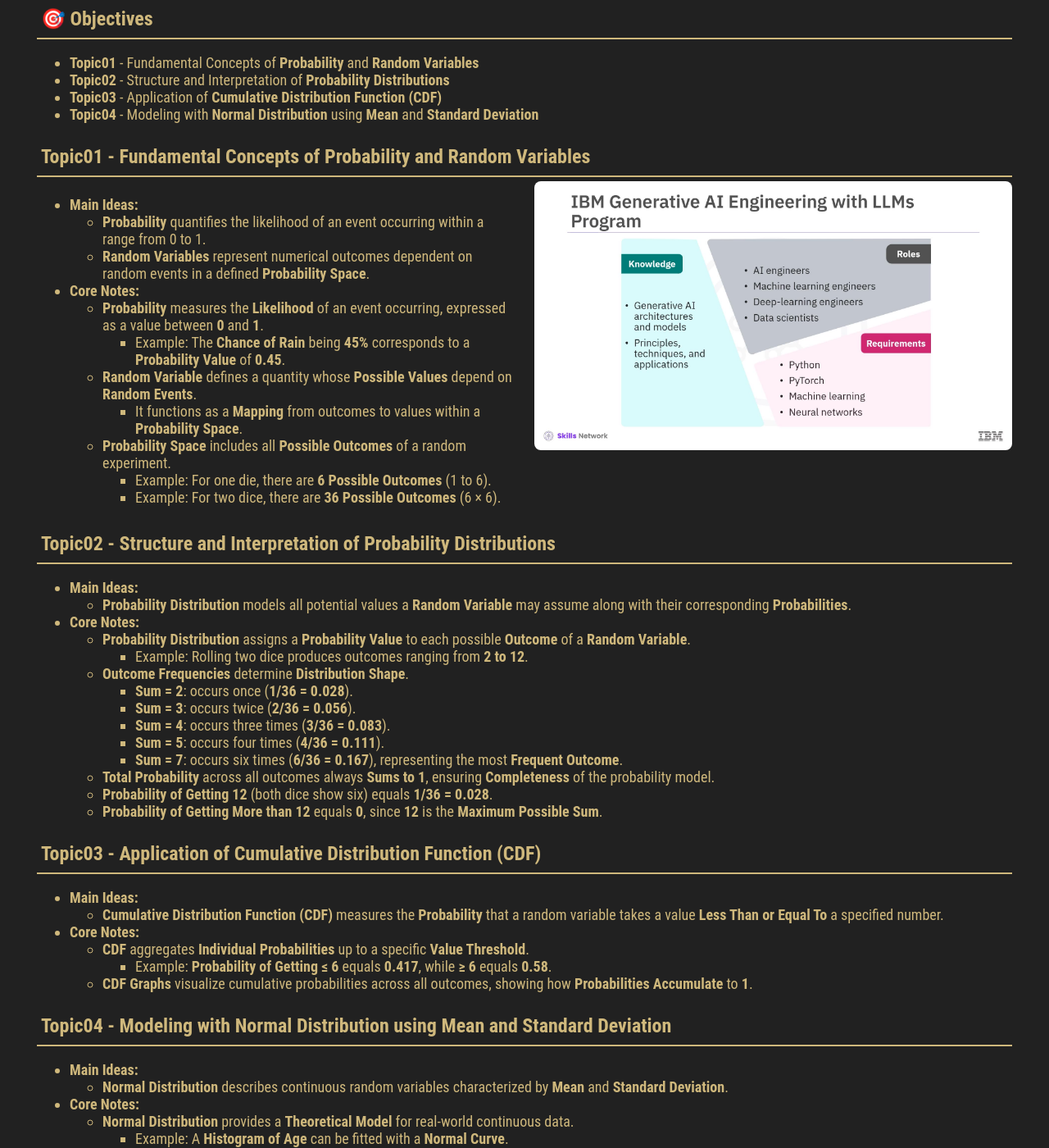
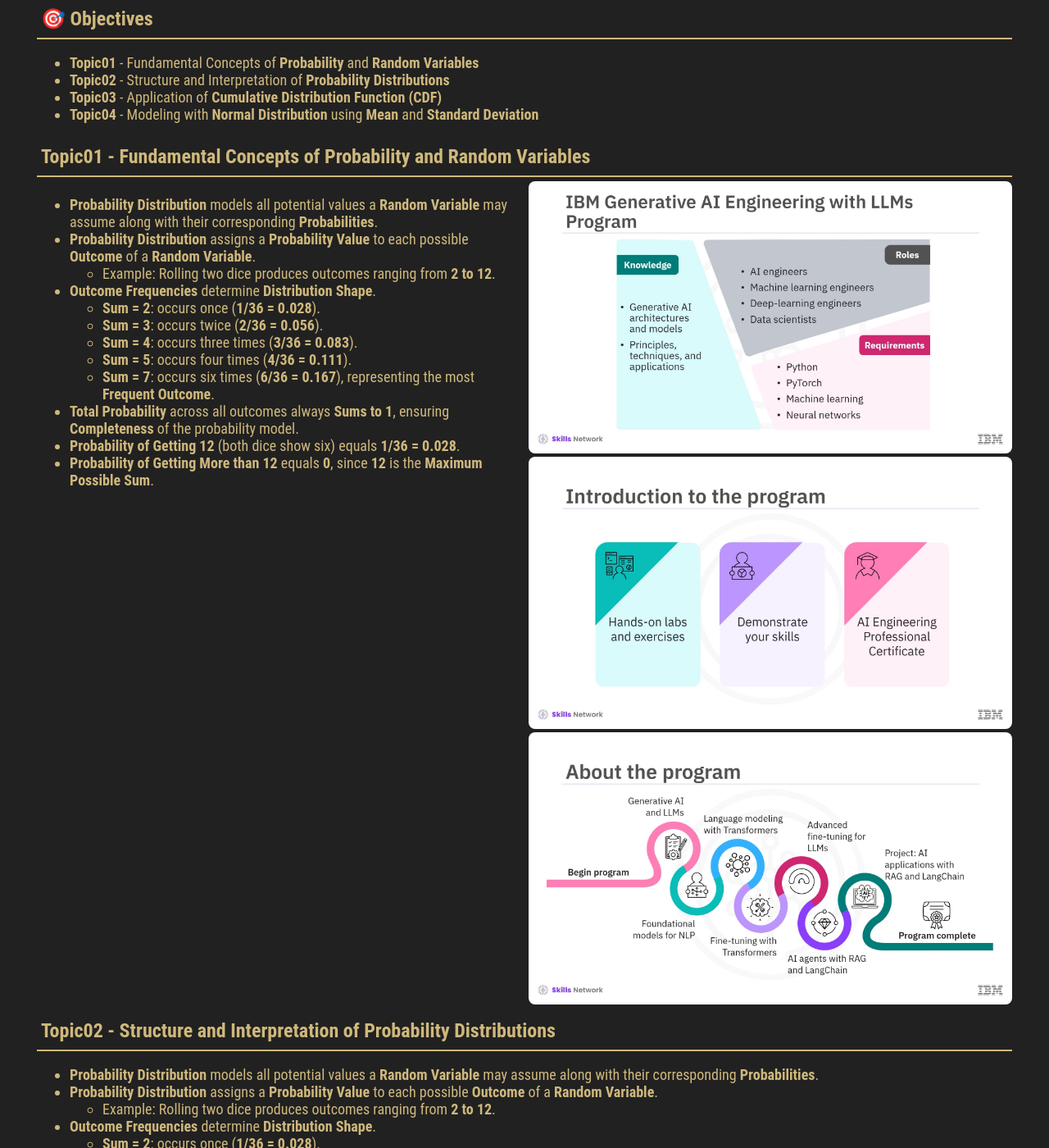
Before and after one commit to milanfx/milanfx.github.io, a Jekyll site: the page built from test.md, in a window 1280 px wide and 1400 px high, scrolled down 427 px. Shown: the whole window at 82% size. Built offline with Jekyll 4.4.1, drawn with Linux system fonts in a browser that asks for light colours; our own code applies the rules of GitHub Pages for plain Markdown files.

Commit message:
Refine probability concepts and examples in test.md
Updated content in test.md to enhance clarity and structure of probability concepts, including detailed explanations and examples.

```diff
--- a/test.md
+++ b/test.md
@@ -20,29 +20,25 @@
 
 ### Topic01 - Fundamental Concepts of Probability and Random Variables
 
-<div style="display:flex; align-items:flex-start; justify-content:space-between; gap:24px;">
+<div style="display:flex; align-items:flex-start; justify-content:space-between; gap:10px;"><div style="flex:1; min-width:0;" markdown="1">
 
-<!-- 左栏 -->
-<div style="flex:1; min-width:0;" markdown="1">
+- **Probability Distribution** models all potential values a **Random Variable** may assume along with their corresponding **Probabilities**.
+- **Probability Distribution** assigns a **Probability Value** to each possible **Outcome** of a **Random Variable**.
+    - Example: Rolling two dice produces outcomes ranging from **2 to 12**.
+- **Outcome Frequencies** determine **Distribution Shape**.
+    - **Sum = 2**: occurs once (**1/36 = 0.028**).
+    - **Sum = 3**: occurs twice (**2/36 = 0.056**).
+    - **Sum = 4**: occurs three times (**3/36 = 0.083**).
+    - **Sum = 5**: occurs four times (**4/36 = 0.111**).
+    - **Sum = 7**: occurs six times (**6/36 = 0.167**), representing the most **Frequent Outcome**.
+- **Total Probability** across all outcomes always **Sums to 1**, ensuring **Completeness** of the probability model.
+- **Probability of Getting 12** (both dice show six) equals **1/36 = 0.028**.
+- **Probability of Getting More than 12** equals **0**, since **12** is the **Maximum Possible Sum**.
 
-- **Main Ideas:**
-  - **Probability** quantifies the likelihood of an event occurring within a range from 0 to 1.
-  - **Random Variables** represent numerical outcomes dependent on random events in a defined **Probability Space**.
-
-- **Core Notes:**
-  - **Probability** measures the **Likelihood** of an event occurring, expressed as a value between **0** and **1**.
-    - Example: The **Chance of Rain** being **45%** corresponds to a **Probability Value** of **0.45**.
-  - **Random Variable** defines a quantity whose **Possible Values** depend on **Random Events**.
-    - It functions as a **Mapping** from outcomes to values within a **Probability Space**.
-  - **Probability Space** includes all **Possible Outcomes** of a random experiment.
-    - Example: For one die, there are **6 Possible Outcomes** (1 to 6).
-    - Example: For two dice, there are **36 Possible Outcomes** (6 × 6).
-
-</div>
-
-<!-- 右栏 -->
-<div style="flex:1; min-width:0; text-align:center;">
+</div><div style="flex:1; min-width:0; text-align:center;">
   <img src="/images/DS01M101.jpg" alt="Probability" style="max-width:100%; height:auto; border-radius:8px;">
+  <img src="/images/DS01M102.jpg" alt="Probability" style="max-width:100%; height:auto; border-radius:8px;">
+  <img src="/images/DS01M103.jpg" alt="Probability" style="max-width:100%; height:auto; border-radius:8px;">
 </div>
 
 </div>
@@ -50,21 +46,19 @@
 
 
 ### Topic02 - Structure and Interpretation of Probability Distributions
-- **Main Ideas:**
-    - **Probability Distribution** models all potential values a **Random Variable** may assume along with their corresponding **Probabilities**.
 
-- **Core Notes:**
-    - **Probability Distribution** assigns a **Probability Value** to each possible **Outcome** of a **Random Variable**.
-        - Example: Rolling two dice produces outcomes ranging from **2 to 12**.
-    - **Outcome Frequencies** determine **Distribution Shape**.
-        - **Sum = 2**: occurs once (**1/36 = 0.028**).
-        - **Sum = 3**: occurs twice (**2/36 = 0.056**).
-        - **Sum = 4**: occurs three times (**3/36 = 0.083**).
-        - **Sum = 5**: occurs four times (**4/36 = 0.111**).
-        - **Sum = 7**: occurs six times (**6/36 = 0.167**), representing the most **Frequent Outcome**.
-    - **Total Probability** across all outcomes always **Sums to 1**, ensuring **Completeness** of the probability model.
-    - **Probability of Getting 12** (both dice show six) equals **1/36 = 0.028**.
-    - **Probability of Getting More than 12** equals **0**, since **12** is the **Maximum Possible Sum**.
+- **Probability Distribution** models all potential values a **Random Variable** may assume along with their corresponding **Probabilities**.
+- **Probability Distribution** assigns a **Probability Value** to each possible **Outcome** of a **Random Variable**.
+    - Example: Rolling two dice produces outcomes ranging from **2 to 12**.
+- **Outcome Frequencies** determine **Distribution Shape**.
+    - **Sum = 2**: occurs once (**1/36 = 0.028**).
+    - **Sum = 3**: occurs twice (**2/36 = 0.056**).
+    - **Sum = 4**: occurs three times (**3/36 = 0.083**).
+    - **Sum = 5**: occurs four times (**4/36 = 0.111**).
+    - **Sum = 7**: occurs six times (**6/36 = 0.167**), representing the most **Frequent Outcome**.
+- **Total Probability** across all outcomes always **Sums to 1**, ensuring **Completeness** of the probability model.
+- **Probability of Getting 12** (both dice show six) equals **1/36 = 0.028**.
+- **Probability of Getting More than 12** equals **0**, since **12** is the **Maximum Possible Sum**.
 
 ### Topic03 - Application of Cumulative Distribution Function (CDF)
 - **Main Ideas:**
```
